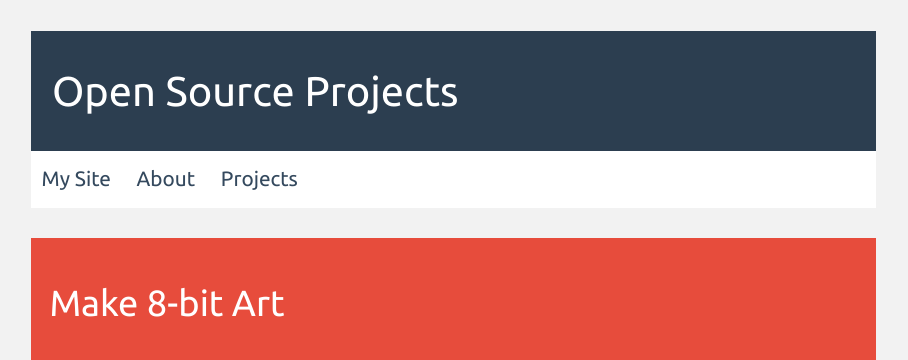
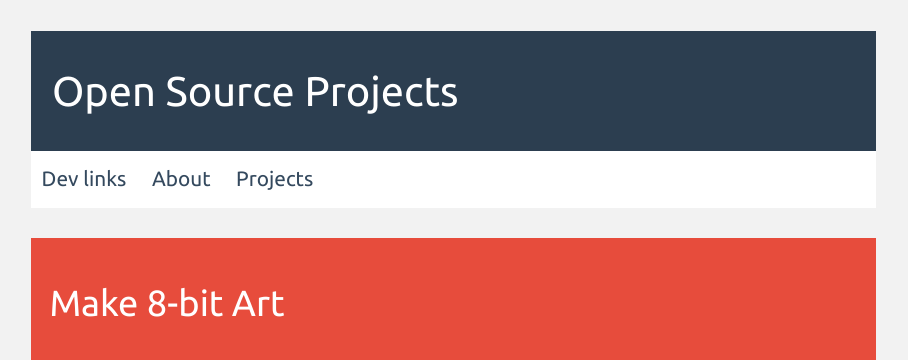
Before and after one commit to roachhd/open-source, a Jekyll site: the page built from _posts/2014-09-09-8-bit-art.md, in a window 1280 px wide. Shown: the top 360 px of the page, without its empty margins (0-908 px from the left). Built offline with Jekyll 4.4.1, drawn with Linux system fonts in a browser that asks for light colours; Markdown is read by kramdown in place of the engine named in the settings; comment, search, counter and statistics services are not loaded.

Commit message:
Update default.html

```diff
--- a/_layouts/default.html
+++ b/_layouts/default.html
@@ -25,8 +25,8 @@
       <nav>
         <ul>
           <li class="item ">
-            <a href="http://katieball.me/">
-              My Site
+            <a href="{{ site.baseurl }}/links/">
+              Dev links
             </a>
           </li>
           <li class="item ">
```
